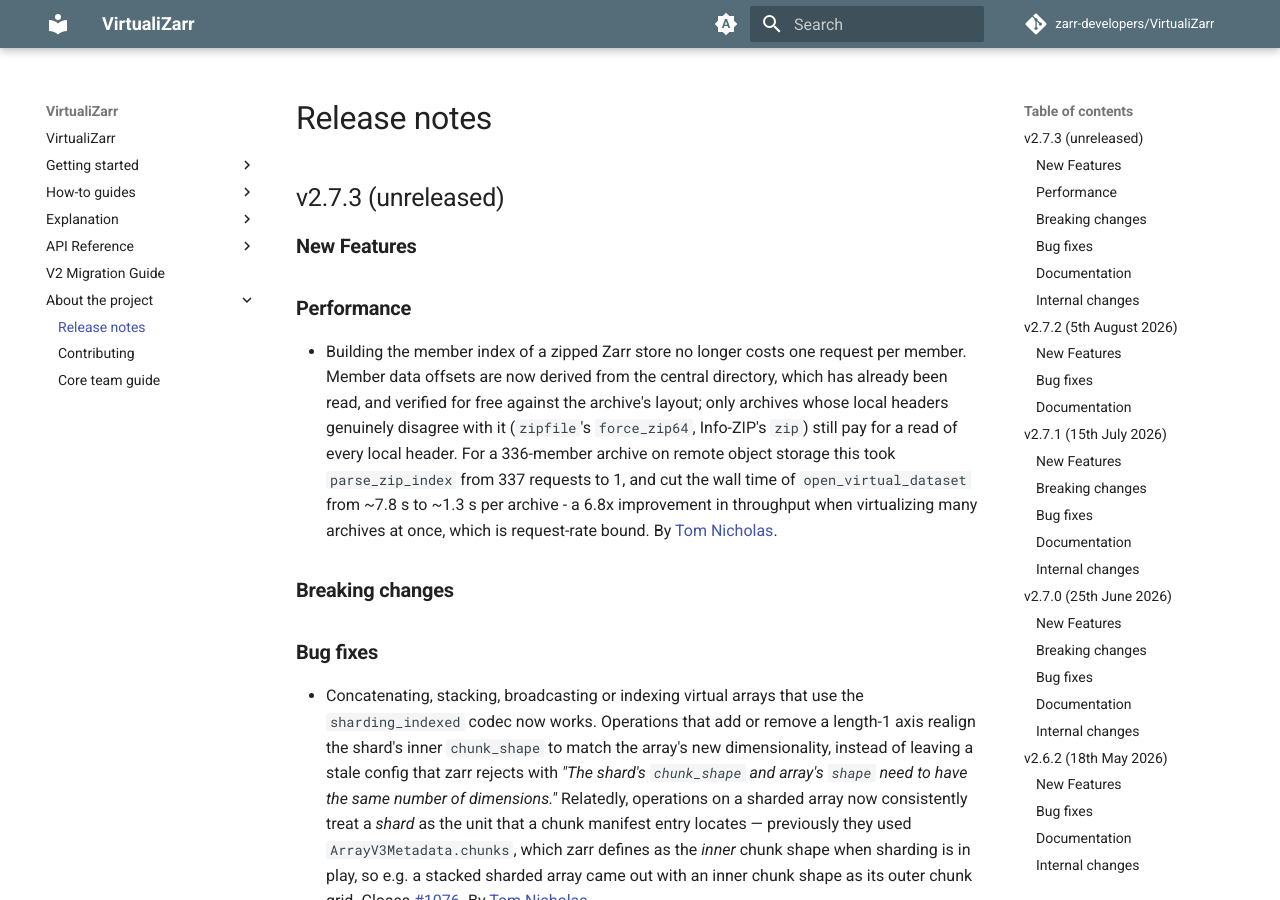
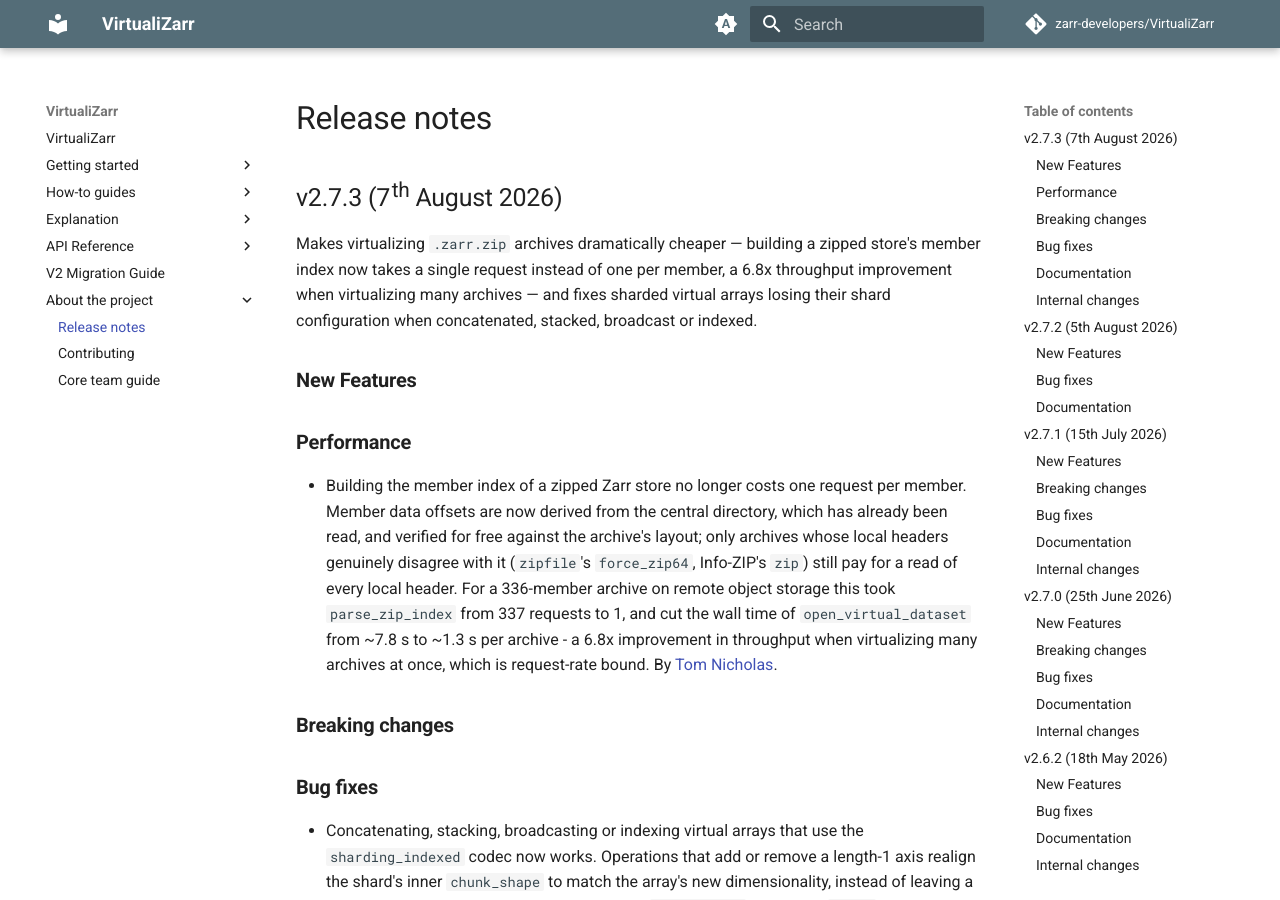
Before and after one commit to zarr-developers/VirtualiZarr, an MkDocs documentation site: the page built from docs/about/releases.md, in a window 1280 px wide and 900 px high. Built offline with MkDocs 1.6.1 and Material for MkDocs 9.7.7, drawn with Linux system fonts in a browser that asks for light colours; comment, search, counter and statistics services are not loaded; the version menu is left out.

Commit message:
Add summary and release date for v2.7.3 (#1081)
Sets the v2.7.3 heading to today's date and adds a high-level summary of
the changes since v2.7.2, ahead of issuing the release.

```diff
--- a/docs/about/releases.md
+++ b/docs/about/releases.md
@@ -1,6 +1,8 @@
 # Release notes
 
-## v2.7.3 (unreleased)
+## v2.7.3 (7th August 2026)
+
+Makes virtualizing `.zarr.zip` archives dramatically cheaper — building a zipped store's member index now takes a single request instead of one per member, a 6.8x throughput improvement when virtualizing many archives — and fixes sharded virtual arrays losing their shard configuration when concatenated, stacked, broadcast or indexed.
 
 ### New Features
 
```
